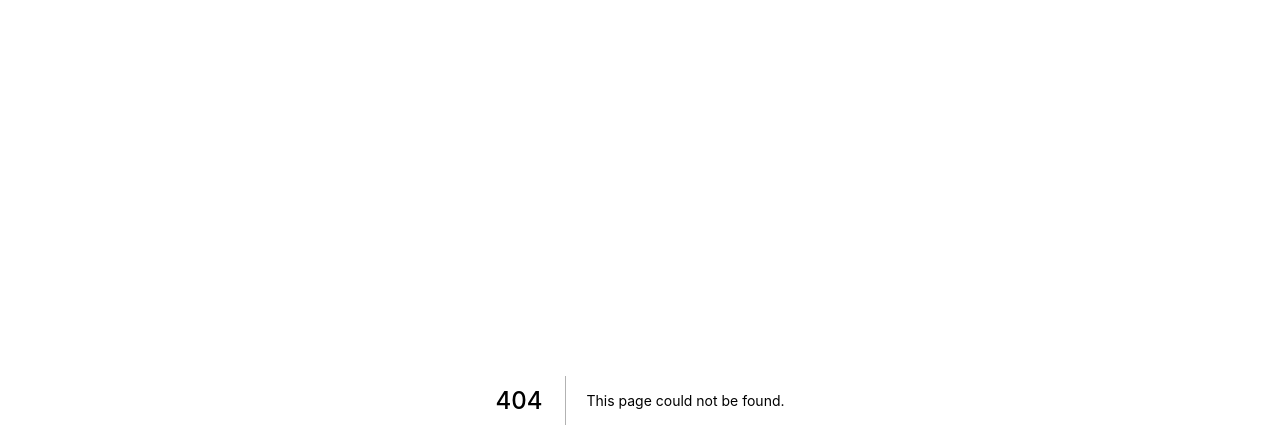
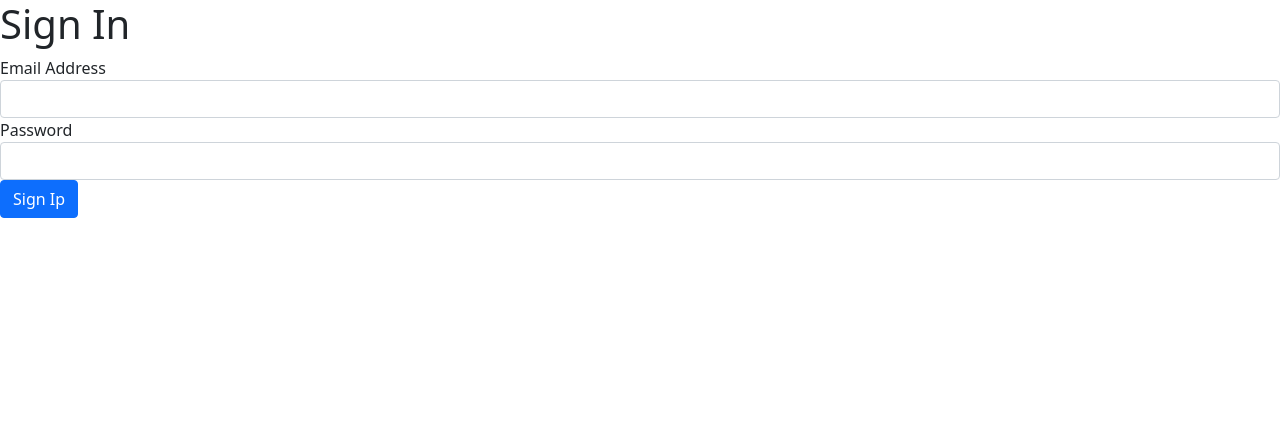
Before and after one commit to Kogeer/micro_tix, a Next.js app in the folder frontend/: page /auth/signin in a window 1280 px wide. Before the commit this address had no page. Shown: the top 448 px of the page. Built offline with nearby package versions, Linux system fonts and the light colour scheme.

Commit message:
add signin component

```diff
--- /dev/null
+++ b/frontend/pages/auth/signin.js
@@ -0,0 +1,47 @@
+import {useState} from "react";
+import useRequest from "../../hooks/use-request";
+import Router from "next/router";
+
+const Signin = () => {
+    const [email, setEmail] = useState('');
+    const [password, setPassword] = useState('');
+    const { doRequest, errors } = useRequest({
+        url: '/api/users/signin',
+        method: 'post',
+        body: {email,password},
+        onSuccess: () => Router.push('/')
+    });
+
+    const onSubmit = async (event) => {
+        event.preventDefault();
+
+        await doRequest();
+    }
+
+    return (
+        <form onSubmit={onSubmit}>
+            <h1>Sign In</h1>
+            <div className="form-group">
+                <label>Email Address</label>
+                <input
+                    value={email}
+                    onChange={e => setEmail(e.target.value)}
+                    className="form-control"
+                />
+            </div>
+            <div className="form-group">
+                <label>Password</label>
+                <input
+                    value={password}
+                    onChange={e => setPassword(e.target.value)}
+                    type="password"
+                    className="form-control"
+                />
+            </div>
+            {errors}
+            <button className="btn btn-primary">Sign Ip</button>
+        </form>
+    )
+};
+
+export default Signin;
```
